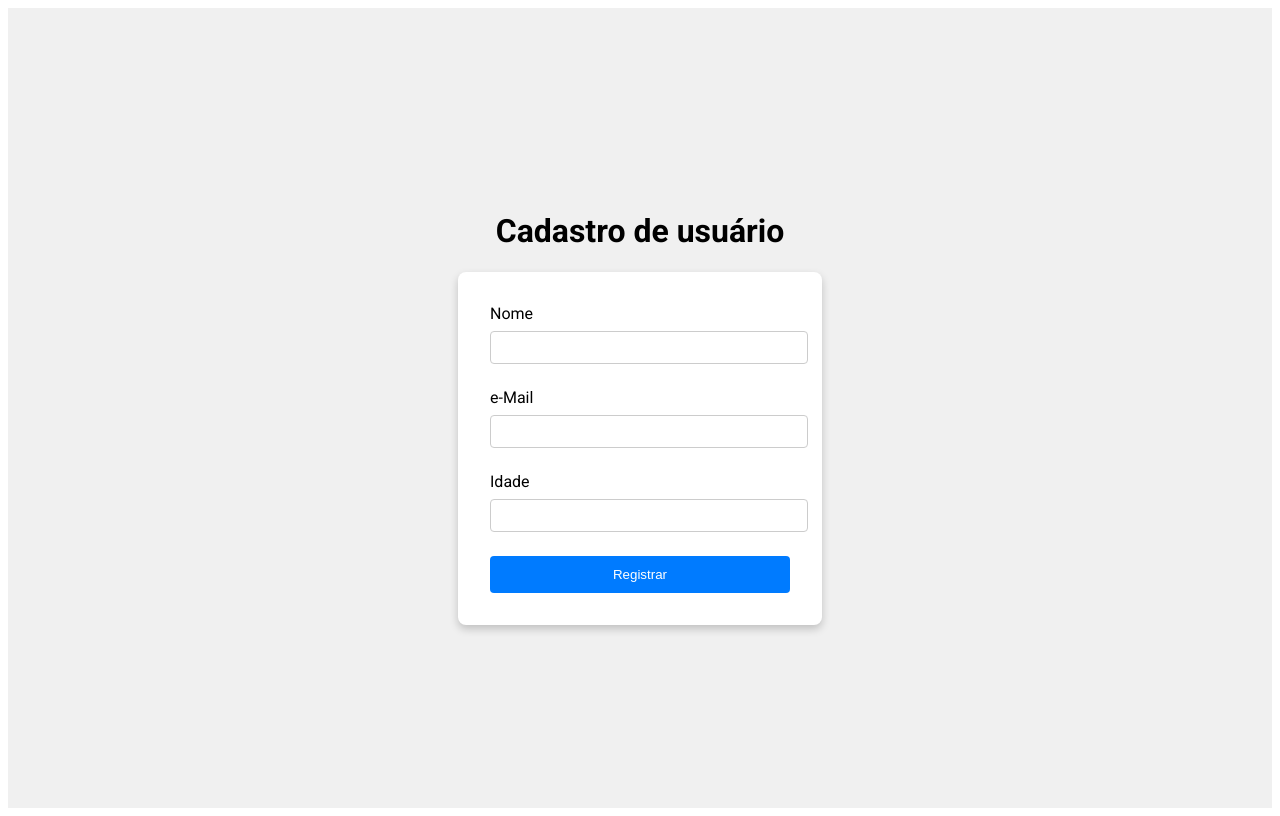
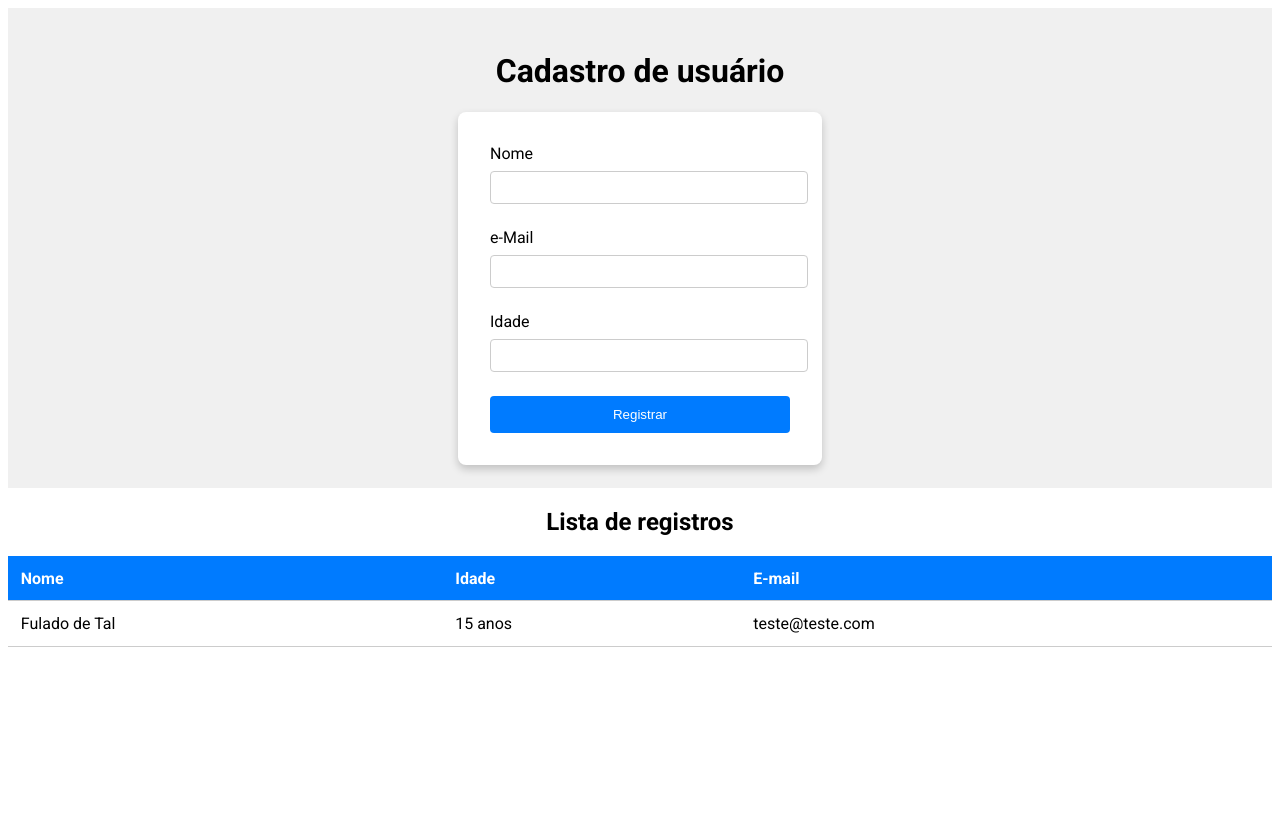
Before and after one commit to oalvesxp/nextJS-tour, a Next.js app in the folder aula05/: page / in a window 1280 px wide. Built offline with nearby package versions, Linux system fonts and the light colour scheme.

Commit message:
Aula 05.05 - Estilizando o UserTable

```diff
--- a/aula05/pages/index.js
+++ b/aula05/pages/index.js
@@ -1,9 +1,11 @@
 import { SignupForm } from '../src/components/SignupForm'
+import { UserTable } from '../src/components/UserTable'
 
 export default function HomePage() {
   return (
     <>
       <SignupForm />
+      <UserTable />
     </>
   )
 }
--- a/aula05/pages/style.css
+++ b/aula05/pages/style.css
@@ -9,7 +9,7 @@ body {
   flex-direction: column;
   align-items: center;
   justify-content: center;
-  height: 100vh;
+  height: 60vh;
   background-color: #f0f0f0;
 }
 
@@ -57,3 +57,49 @@ button {
 button:hover {
   background-color: #0056b3;
 }
+
+.table__container {
+  display: flex;
+  flex-direction: column;
+  align-items: center;
+  background-color: #f0f0f0;
+  padding: 2rem;
+  border-radius: 8px;
+  margin-top: 2rem;
+  box-shadow: 0 4px 8px rgba(0, 0, 0, 0.2);
+  width: 100vw;
+  height: 40vh;
+  margin-left: auto;
+  margin-right: auto;
+}
+
+h2 {
+  display: flex;
+  flex-direction: column;
+  align-items: center;
+  justify-content: center;
+}
+
+.table__control {
+  width: 100%;
+  border-collapse: collapse;
+  margin-top: 1rem;
+  background: white;
+}
+
+th,
+td {
+  padding: 0.8rem;
+  text-align: left;
+  border-bottom: 1px solid #ccc;
+}
+
+th {
+  background-color: #007bff;
+  color: white;
+  font-weight: bold;
+}
+
+tbody tr:hover {
+  background-color: #f1f1f1;
+}
--- /dev/null
+++ b/aula05/src/components/UserTable/index.js
@@ -0,0 +1,25 @@
+import React from 'react'
+
+export const UserTable = () => {
+  return (
+    <div className="table-container">
+      <h2>Lista de registros</h2>
+      <table className="table__control">
+        <thead>
+          <tr>
+            <th>Nome</th>
+            <th>Idade</th>
+            <th>E-mail</th>
+          </tr>
+        </thead>
+        <tbody>
+          <tr>
+            <td>Fulado de Tal</td>
+            <td>15 anos</td>
+            <td>teste@teste.com</td>
+          </tr>
+        </tbody>
+      </table>
+    </div>
+  )
+}
```
